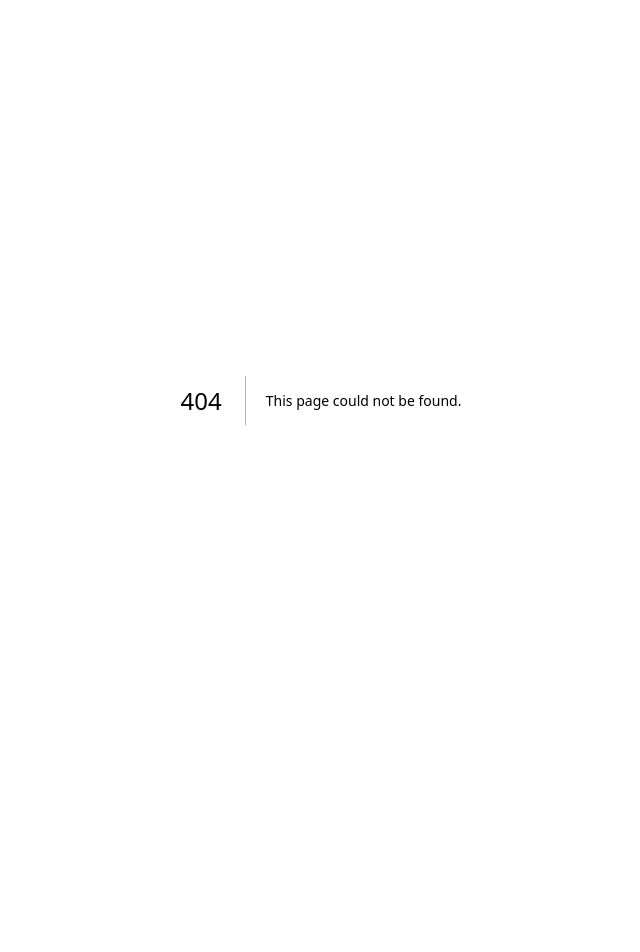
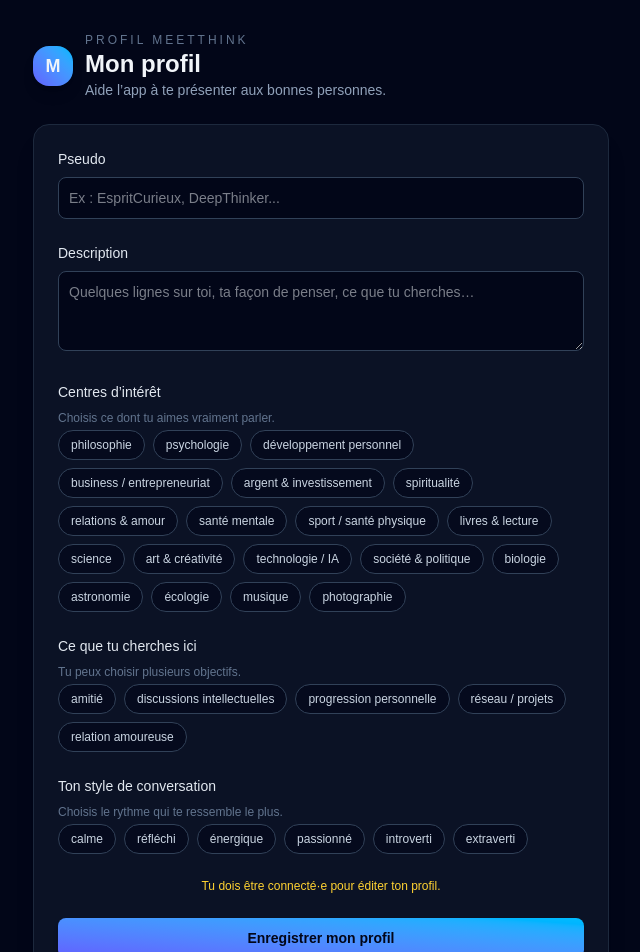
Before and after one commit to imanetahiri789-code/meethink-app, a Next.js app: page /profile in a window 1280 px wide. Before the commit this address had no page. Shown: the top 952 px of the page, without its empty margins (319-959 px from the left). Before the commit the page ends 800 px from the top, so only its background shows below. Built offline with nearby package versions, Linux system fonts and the light colour scheme; no server answers.

Commit message:
profiles page

```diff
--- /dev/null
+++ b/app/profile/page.tsx
@@ -0,0 +1,300 @@
+"use client";
+
+import { useEffect, useState } from "react";
+import { supabase } from "@/lib/supabaseClient";
+
+// Options d'intérêts et d'objectifs
+const INTEREST_OPTIONS = [
+  "philosophie",
+  "psychologie",
+  "développement personnel",
+  "business / entrepreneuriat",
+  "argent & investissement",
+  "spiritualité",
+  "relations & amour",
+  "santé mentale",
+  "sport / santé physique",
+  "livres & lecture",
+  "science",
+  "art & créativité",
+  "technologie / IA",
+  "société & politique",
+  "biologie",
+  "astronomie",
+  "écologie",
+  "musique",
+  "photographie",
+];
+
+const GOAL_OPTIONS = [
+  "amitié",
+  "discussions intellectuelles",
+  "progression personnelle",
+  "réseau / projets",
+  "relation amoureuse",
+];
+
+const CONVERSATION_STYLE_OPTIONS = [
+  "calme",
+  "réfléchi",
+  "énergique",
+  "passionné",
+  "introverti",
+  "extraverti",
+];
+
+export default function ProfilePage() {
+  const [loading, setLoading] = useState(true);
+  const [pseudo, setPseudo] = useState("");
+  const [description, setDescription] = useState("");
+
+  const [interests, setInterests] = useState<string[]>([]);
+  const [goals, setGoals] = useState<string[]>([]);
+  const [conversationStyle, setConversationStyle] = useState("");
+
+  const [message, setMessage] = useState("");
+
+  useEffect(() => {
+    loadProfile();
+  }, []);
+
+  async function loadProfile() {
+    setLoading(true);
+    setMessage("");
+
+    const {
+      data: { user },
+    } = await supabase.auth.getUser();
+
+    if (!user) {
+      setMessage("Tu dois être connecté·e pour éditer ton profil.");
+      setLoading(false);
+      return;
+    }
+
+    const { data: profile, error } = await supabase
+      .from("profiles")
+      .select("*")
+      .eq("user_id", user.id)
+      .single();
+
+    // PGRST116 = "no rows found" (normal si premier profil)
+    if (error && (error as any).code !== "PGRST116") {
+      console.error(error);
+      setMessage("Erreur en chargeant ton profil.");
+    }
+
+    if (profile) {
+      setPseudo(profile.pseudo || "");
+      setDescription(profile.description || "");
+      setInterests(profile.interests || []);
+      setGoals(profile.goals || []);
+      setConversationStyle(profile.conversation_style || "");
+    }
+
+    setLoading(false);
+  }
+
+  async function saveProfile() {
+    setMessage("");
+
+    const {
+      data: { user },
+    } = await supabase.auth.getUser();
+
+    if (!user) {
+      setMessage("Tu dois être connecté·e pour enregistrer ton profil.");
+      return;
+    }
+
+    if (!pseudo.trim()) {
+      setMessage("Le pseudo est obligatoire.");
+      return;
+    }
+
+    const { error } = await supabase.from("profiles").upsert({
+      user_id: user.id,
+      pseudo,
+      description,
+      interests,
+      goals,
+      conversation_style: conversationStyle,
+    });
+
+    if (error) {
+      console.error(error);
+      setMessage("Erreur lors de l’enregistrement du profil.");
+    } else {
+      setMessage("Profil enregistré ✅");
+    }
+  }
+
+  function toggleInterest(value: string) {
+    setInterests((prev) =>
+      prev.includes(value) ? prev.filter((v) => v !== value) : [...prev, value]
+    );
+  }
+
+  function toggleGoal(value: string) {
+    setGoals((prev) =>
+      prev.includes(value) ? prev.filter((v) => v !== value) : [...prev, value]
+    );
+  }
+
+  if (loading) {
+    return (
+      <div className="min-h-screen flex items-center justify-center bg-slate-950 text-slate-100">
+        <p>Chargement du profil…</p>
+      </div>
+    );
+  }
+
+  return (
+    <div className="min-h-screen bg-slate-950 text-slate-100 px-4 py-8">
+      <div className="max-w-xl mx-auto space-y-6">
+        {/* Header avec logo / titre */}
+        <div className="flex items-center gap-3">
+          <div className="h-10 w-10 rounded-2xl bg-gradient-to-tr from-indigo-500 to-sky-400 flex items-center justify-center shadow-lg">
+            <span className="text-lg font-bold">M</span>
+          </div>
+          <div>
+            <p className="text-xs uppercase tracking-[0.25em] text-slate-500">
+              Profil MeetThink
+            </p>
+            <h1 className="text-2xl font-semibold">Mon profil</h1>
+            <p className="text-sm text-slate-400">
+              Aide l’app à te présenter aux bonnes personnes.
+            </p>
+          </div>
+        </div>
+
+        {/* Carte principale */}
+        <div className="bg-slate-900/70 border border-slate-800 rounded-2xl p-6 space-y-6 shadow-xl">
+          {/* Pseudo */}
+          <div className="space-y-2">
+            <label className="block text-sm text-slate-200">Pseudo</label>
+            <input
+              className="w-full bg-slate-950 border border-slate-700 focus:border-indigo-500 outline-none p-2.5 rounded-lg text-sm"
+              value={pseudo}
+              onChange={(e) => setPseudo(e.target.value)}
+              placeholder="Ex : EspritCurieux, DeepThinker..."
+            />
+          </div>
+
+          {/* Description */}
+          <div className="space-y-2">
+            <label className="block text-sm text-slate-200">
+              Description
+            </label>
+            <textarea
+              className="w-full bg-slate-950 border border-slate-700 focus:border-indigo-500 outline-none p-2.5 rounded-lg text-sm min-h-[80px]"
+              value={description}
+              onChange={(e) => setDescription(e.target.value)}
+              placeholder="Quelques lignes sur toi, ta façon de penser, ce que tu cherches…"
+            />
+          </div>
+
+          {/* Intérêts */}
+          <div className="space-y-2">
+            <label className="block text-sm text-slate-200">
+              Centres d’intérêt
+            </label>
+            <p className="text-xs text-slate-500 mb-1">
+              Choisis ce dont tu aimes vraiment parler.
+            </p>
+            <div className="flex flex-wrap gap-2">
+              {INTEREST_OPTIONS.map((interest) => {
+                const active = interests.includes(interest);
+                return (
+                  <button
+                    key={interest}
+                    type="button"
+                    onClick={() => toggleInterest(interest)}
+                    className={`px-3 py-1.5 rounded-full text-xs border transition ${
+                      active
+                        ? "bg-indigo-500 text-slate-50 border-indigo-400"
+                        : "bg-slate-950/60 text-slate-300 border-slate-700 hover:border-slate-500"
+                    }`}
+                  >
+                    {interest}
+                  </button>
+                );
+              })}
+            </div>
+          </div>
+
+          {/* Objectifs */}
+          <div className="space-y-2">
+            <label className="block text-sm text-slate-200">
+              Ce que tu cherches ici
+            </label>
+            <p className="text-xs text-slate-500 mb-1">
+              Tu peux choisir plusieurs objectifs.
+            </p>
+            <div className="flex flex-wrap gap-2">
+              {GOAL_OPTIONS.map((goal) => {
+                const active = goals.includes(goal);
+                return (
+                  <button
+                    key={goal}
+                    type="button"
+                    onClick={() => toggleGoal(goal)}
+                    className={`px-3 py-1.5 rounded-full text-xs border transition ${
+                      active
+                        ? "bg-emerald-500 text-slate-50 border-emerald-400"
+                        : "bg-slate-950/60 text-slate-300 border-slate-700 hover:border-slate-500"
+                    }`}
+                  >
+                    {goal}
+                  </button>
+                );
+              })}
+            </div>
+          </div>
+
+          {/* Style de conversation */}
+          <div className="space-y-2">
+            <label className="block text-sm text-slate-200">
+              Ton style de conversation
+            </label>
+            <p className="text-xs text-slate-500 mb-1">
+              Choisis le rythme qui te ressemble le plus.
+            </p>
+
+            <div className="flex flex-wrap gap-2">
+              {CONVERSATION_STYLE_OPTIONS.map((style) => {
+                const active = conversationStyle === style;
+                return (
+                  <button
+                    key={style}
+                    type="button"
+                    onClick={() => setConversationStyle(style)}
+                    className={`px-3 py-1.5 rounded-full text-xs border transition ${
+                      active
+                        ? "bg-purple-500 text-slate-50 border-purple-400"
+                        : "bg-slate-950/60 text-slate-300 border-slate-700 hover:border-slate-500"
+                    }`}
+                  >
+                    {style}
+                  </button>
+                );
+              })}
+            </div>
+          </div>
+
+          {/* Message + bouton */}
+          {message && (
+            <p className="text-xs text-center text-amber-300">{message}</p>
+          )}
+
+          <button
+            onClick={saveProfile}
+            className="w-full bg-gradient-to-tr from-indigo-500 to-sky-400 text-slate-950 py-2.5 rounded-lg text-sm font-semibold shadow-md hover:brightness-110 transition"
+          >
+            Enregistrer mon profil
+          </button>
+        </div>
+      </div>
+    </div>
+  );
+}
```
